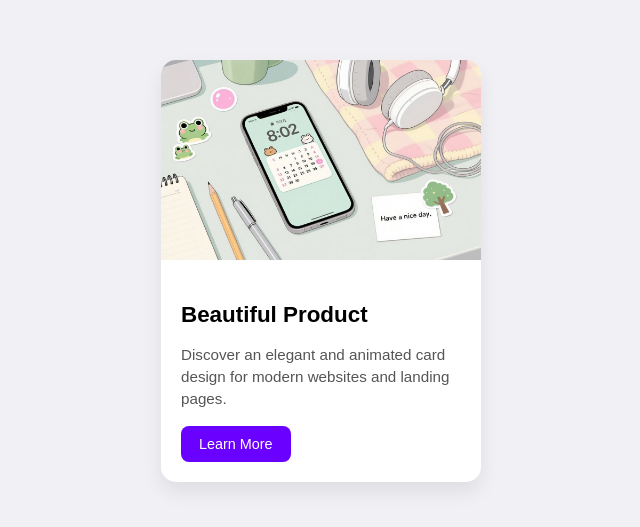
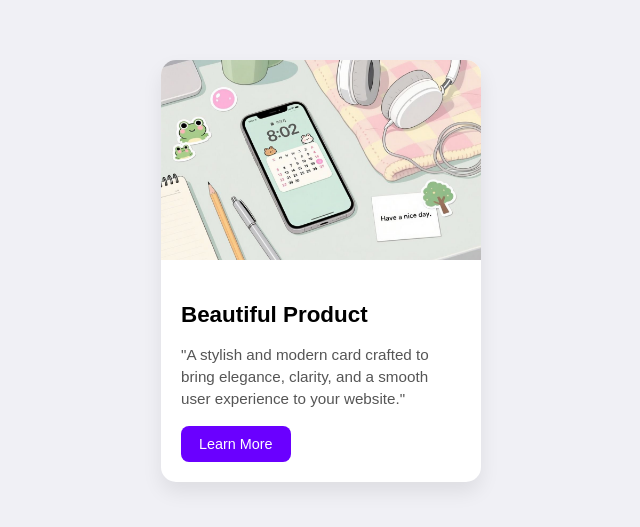
Before and after one commit to chaimaeomniyaa-ux/card-with-animation, a plain HTML site: page index.html in a window 1280 px wide. Shown: the part 129-656 px from the top of the page, without its empty margins (319-959 px from the left). Drawn offline with Linux system fonts and the light colour scheme.

Commit message:
Updated card text

```diff
--- a/index.html
+++ b/index.html
@@ -14,7 +14,7 @@
 
         <div class="card-content">
             <h3>Beautiful Product</h3>
-            <p>Discover an elegant and animated card design for modern websites and landing pages.</p>
+            <p>"A stylish and modern card crafted to bring elegance, clarity, and a smooth user experience to your website."</p>
             <a href="#" class="card-btn">Learn More</a>
         </div>
     </div>
```
